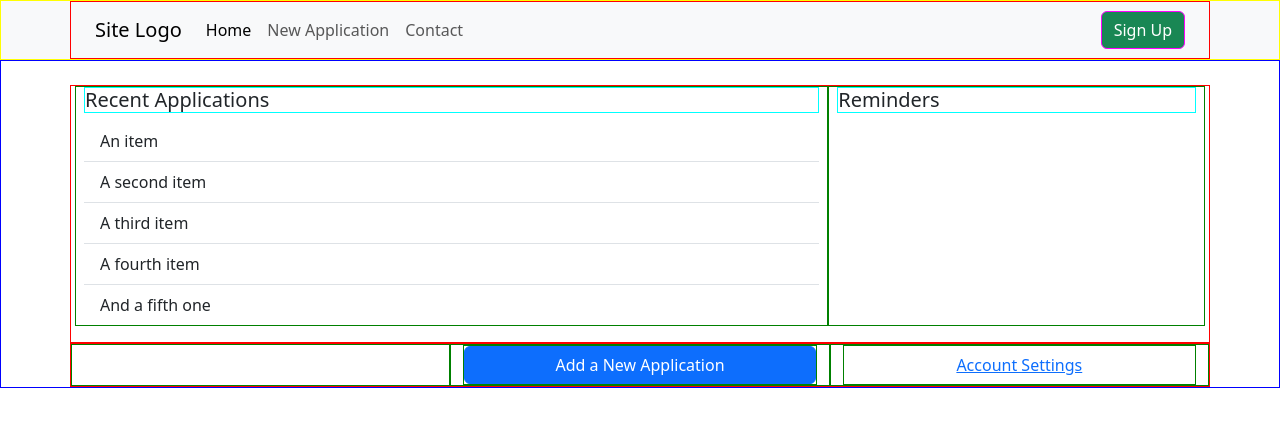
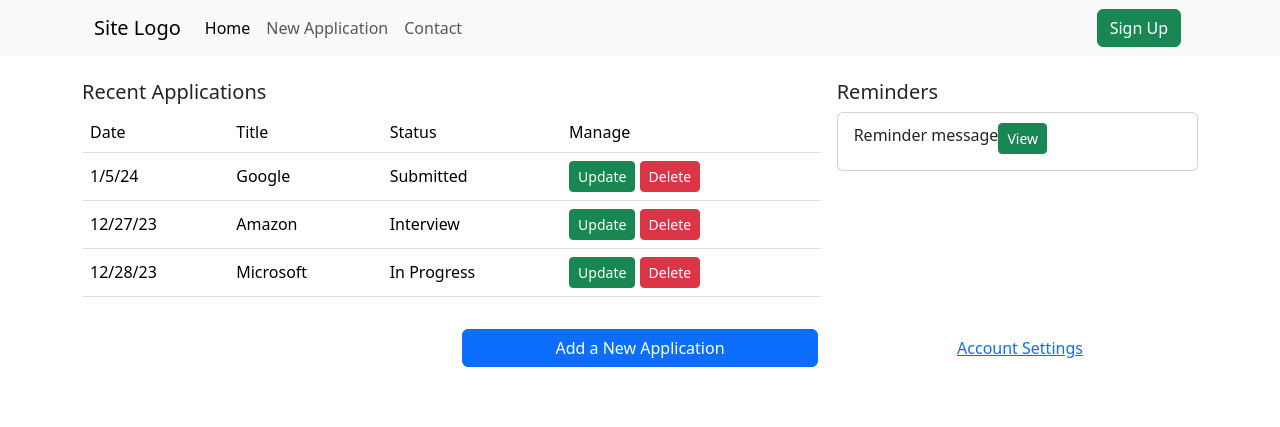
Before and after one commit to Rauoof814/SDEV305-Team-G, a PHP site: page / in a window 1280 px wide. Shown: the top 427 px of the page. Run offline with PHP 8.4, Linux system fonts and the light colour scheme.

Commit message:
Fleshed out "Recent Applications" panel

```diff
--- a/index.html
+++ b/index.html
@@ -10,7 +10,7 @@
 
         <!-- CSS -->
         <link rel="stylesheet" href="styles.css">
-        <title>Sprint #1 Homepage 2</title>
+        <title>Sprint #1 Homepage</title>
     </head>
     <body>
         <!-- Navbar -->
@@ -52,18 +52,62 @@
                     <div class="col-md-8 applications">
                         <h5>Recent Applications</h5>
                         <div class="applications-list">
-                            <ul class="list-group list-group-flush">
-                                <li class="list-group-item">An item</li>
-                                <li class="list-group-item">A second item</li>
-                                <li class="list-group-item">A third item</li>
-                                <li class="list-group-item">A fourth item</li>
-                                <li class="list-group-item">And a fifth one</li>
-                            </ul>
+                            <table class="table">
+                                <thead>
+                                    <tr>
+                                        <td scope="col">Date</td>
+                                        <td scope="col">Title</td>
+                                        <td scope="col">Status</td>
+                                        <td scope="col">Manage</td>
+                                    </tr>
+                                </thead>
+                                <tbody>
+                                    <tr>
+                                        <td class="application-data" scope="row">1/5/24</td>
+                                        <td class="application-data">Google</td>
+                                        <td class="application-data">Submitted</td>
+                                        <td>
+                                            <div class="btn-group-sm" role="group">
+                                                <button type="button" class="btn btn-success">Update</button>
+                                                <button type="button" class="btn btn-danger">Delete</button>
+                                            </div>
+                                        </td>
+                                    </tr>
+                                    <tr>
+                                        <td class="application-data" scope="row">12/27/23</td>
+                                        <td class="application-data">Amazon</td>
+                                        <td class="application-data">Interview</td>
+                                        <td>
+                                            <div class="btn-group-sm" role="group">
+                                                <button type="button" class="btn btn-success">Update</button>
+                                                <button type="button" class="btn btn-danger">Delete</button>
+                                            </div>
+                                        </td>
+                                    </tr>
+                                    <tr>
+                                        <td class="application-data" scope="row">12/28/23</td>
+                                        <td class="application-data">Microsoft</td>
+                                        <td class="application-data">In Progress</td>
+                                        <td>
+                                            <div class="btn-group-sm" role="group">
+                                                <button type="button" class="btn btn-success">Update</button>
+                                                <button type="button" class="btn btn-danger">Delete</button>
+                                            </div>
+                                        </td>
+                                    </tr>
+                                </tbody>
+                            </table>
                         </div>
                     </div>
                     <!-- Reminders panel -->
                     <div class="col-md-4 reminders">
                         <h5>Reminders</h5>
+                        <div class="card">
+                            <div class="card-body d-flex reminder-content">
+                                Reminder message
+                                <button type="button" class="btn btn-success btn-sm">View</button>
+                            </div>
+                        </div>
                     </div>
                 </div>
             </div>
--- a/styles.css
+++ b/styles.css
@@ -1,26 +1,34 @@
 .site-navigation {
     background-color: #f8f9fa;
-    border: 1px solid yellow;
+    /* border: 1px solid yellow; */
 }
 
 .container {
-    border: 1px solid red;
+    /* border: 1px solid red; */
 }
 
 .site-content {
-    border: 1px solid blue;
+    /* border: 1px solid blue; */
 }
 
 [class*="col-"] {
-    border: 1px solid green;
+    /* border: 1px solid green; */
 }
 
 .signUp {
-    border: 1px solid magenta;
-    /* margin-right: 5px; */
+    /* border: 1px solid magenta; */
+    margin-right: 5px;
 }
 
 h5 {
-    border: 1px solid cyan;
-    /* margin-bottom: 0px;*/
+    /* border: 1px solid cyan; */
+    /* margin-bottom: 0px; */
 }
+
+.application-data {
+    padding-top:11px !important;
+}
+
+.reminder-content {
+    padding-top: 10px;
+}
```
